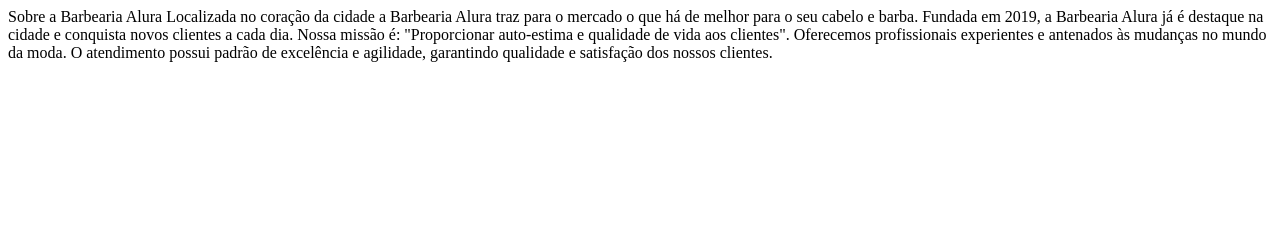
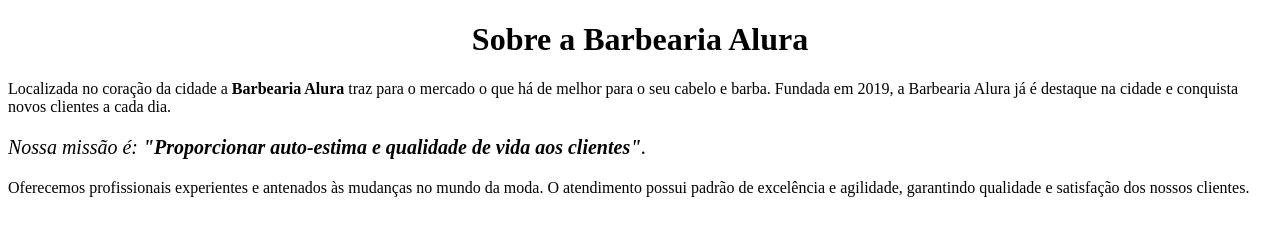
Before and after one commit to leylabonifacio/barbearia-alura, a plain HTML site: page index.html in a window 1280 px wide. Drawn offline with Linux system fonts and the light colour scheme.

Commit message:
Add files via upload

```diff
--- a/index.html
+++ b/index.html
@@ -1,8 +1,20 @@
+<!DOCTYPE html>
+<html lang="pt-br">
+    <head>
+        <meta charset="UTF-8">
+        <title>Barbearia Alura</title>
+        <link rel="stylesheet" href="style.css">
+    </head>
 
-Sobre a Barbearia Alura
+    <body>
+        <h1 style="text-align: center">Sobre a Barbearia Alura</h1>
 
-Localizada no coração da cidade a Barbearia Alura traz para o mercado o que há de melhor para o seu cabelo e barba. Fundada em 2019, a Barbearia Alura já é destaque na cidade e conquista novos clientes a cada dia.
+        <p>Localizada no coração da cidade a <strong>Barbearia Alura</strong> traz para o mercado o que há de melhor para o seu cabelo e barba.
+        Fundada em 2019, a Barbearia Alura já é destaque na cidade e conquista novos clientes a cada dia.</p>
 
-Nossa missão é: "Proporcionar auto-estima e qualidade de vida aos clientes".
+        <p style="font-size: 20px"><em>Nossa missão é: <strong>"Proporcionar auto-estima e qualidade de vida aos clientes"</strong>.</em></p>
 
-Oferecemos profissionais experientes e antenados às mudanças no mundo da moda. O atendimento possui padrão de excelência e agilidade, garantindo qualidade e satisfação dos nossos clientes.
+        <p>Oferecemos profissionais experientes e antenados às mudanças no mundo da moda.
+        O atendimento possui padrão de excelência e agilidade, garantindo qualidade e satisfação dos nossos clientes.</p>
+    </body>
+</html>
```
